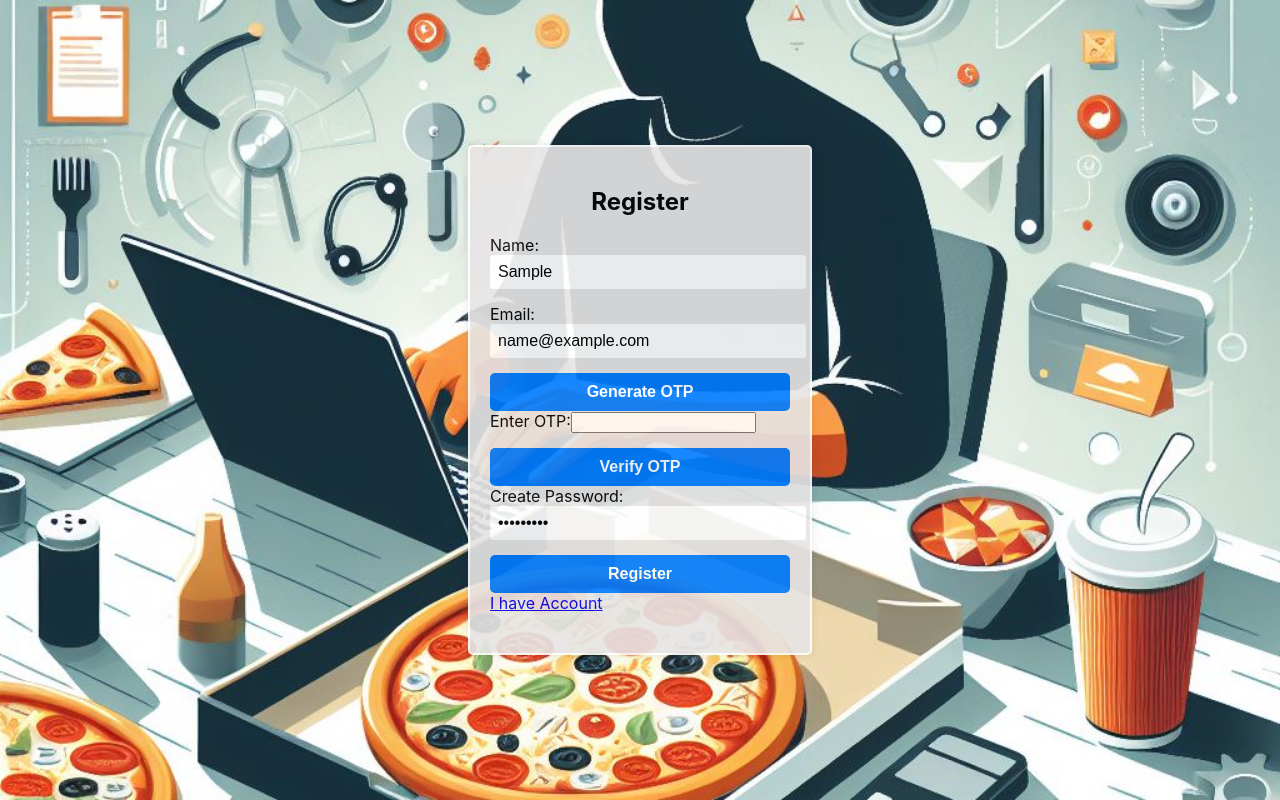
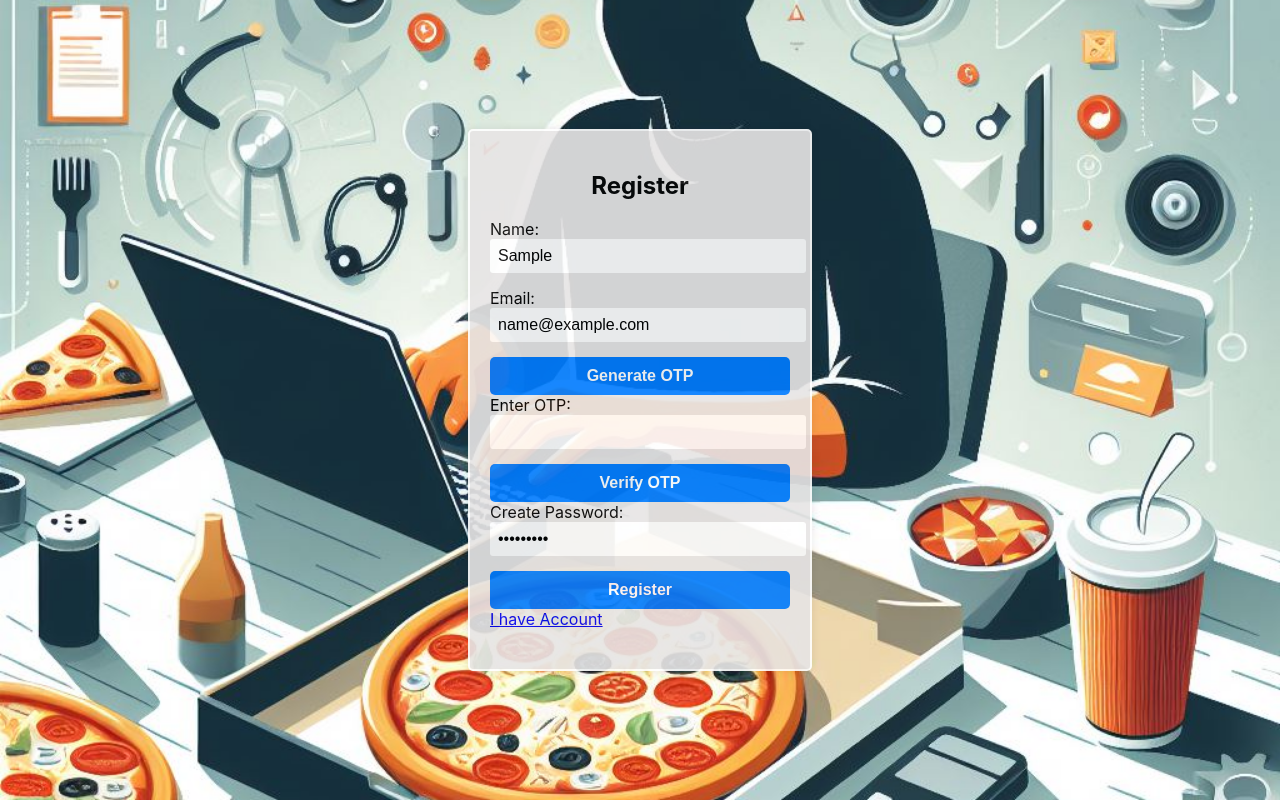
Before and after one commit to dharaneechinnu/OIBSIP-Frontend, a React (Create React App) app: page /reg in a window 1280 px wide. Both pictures are taken after typing "Sample", "name@example.com", "Sample123" into the empty fields and a click on the button "Generate OTP". Built offline with nearby package versions, Linux system fonts and the light colour scheme; no server answers; a web font is replaced by a local one.

Commit message:
Update Register.js

```diff
--- a/src/Register/Register.js
+++ b/src/Register/Register.js
@@ -79,7 +79,7 @@ const Register = ({ handlesign, setName, setEmail, email, setOTP, setPassword, o
                   <label className='otp' htmlFor='otp'>Enter OTP:</label>
                   <input
                     type="text"
-                    className='emailtexts'
+                    className='emailtext'
                     onChange={(e) => setOTP(e.target.value)}
                     required
                   />
```
